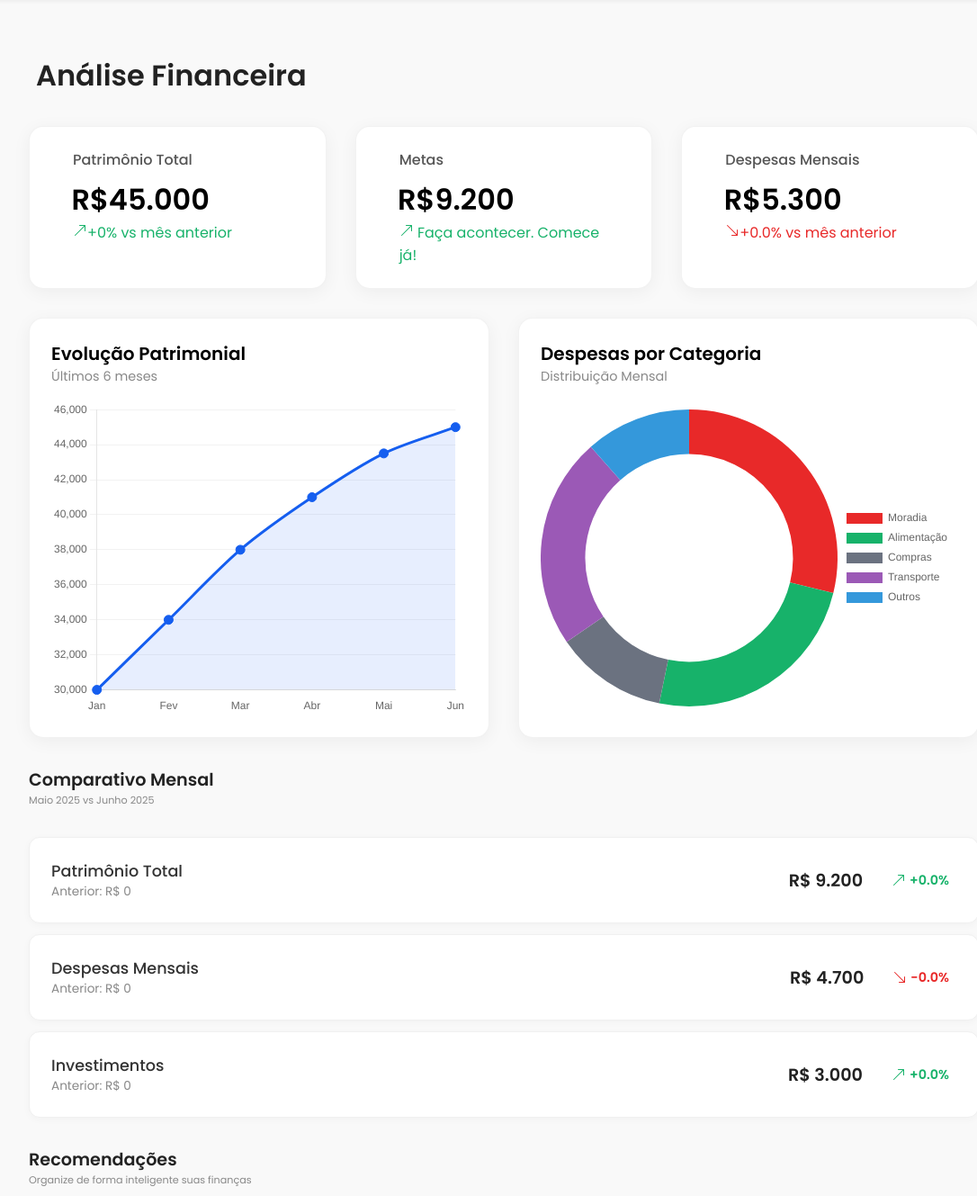
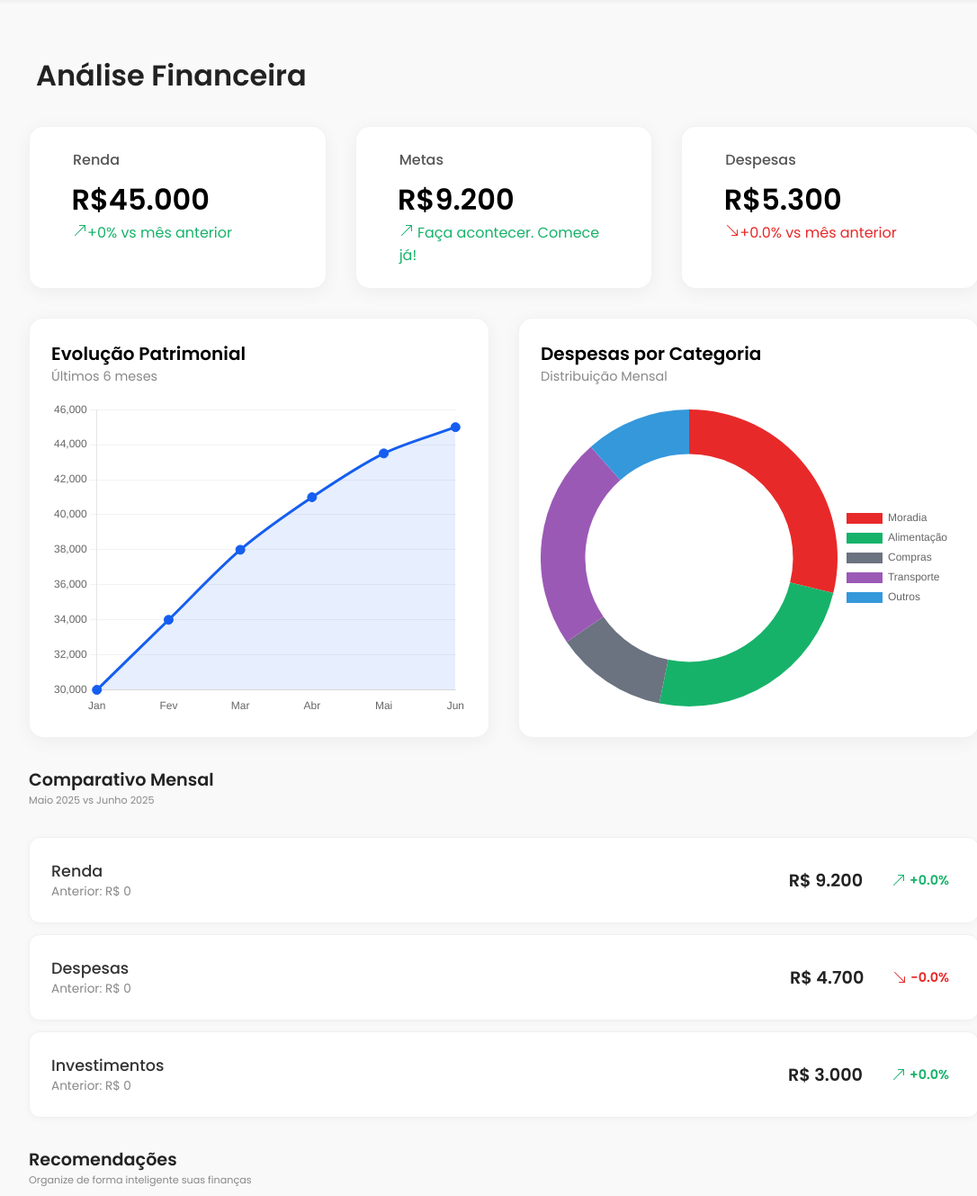
Before and after one commit to mauricio-m-dev/Gerenciador-Financeiro, a PHP site: page /View/Analise.php in a window 1280 px wide. Shown: the part 70-1399 px from the top of the page at 90% size, without its empty margins (80-1166 px from the left). Run offline with PHP 8.4, Linux system fonts and the light colour scheme; some libraries are stand-ins or nearby versions.

Commit message:
fix:Ajustes cards

```diff
--- a/View/Analise.php
+++ b/View/Analise.php
@@ -75,7 +75,7 @@
             <div class="geral-container">
 
                 <div class="geral-card-renda">
-                    <p class="mini">Patrimônio Total</p>
+                    <p class="mini">Renda</p>
                     <h2>R$45.000</h2>
                     <p class="green"><svg xmlns="http://www.w3.org/2000/svg" width="16" height="16" fill="currentColor"
                             class="bi bi-arrow-up-right" viewBox="0 0 16 16">
@@ -93,7 +93,7 @@
                         </svg> Faça acontecer. Comece já!</p>
                 </div>
                 <div class="geral-card-despesas">
-                    <p class="mini">Despesas Mensais</p>
+                    <p class="mini">Despesas </p>
                     <h2>R$5.300</h2>
                     <p class="red"><svg xmlns="http://www.w3.org/2000/svg" width="16" height="16" fill="currentColor"
                             class="bi bi-arrow-down-right" viewBox="0 0 16 16">
@@ -128,7 +128,7 @@
 
                 <div class="comparison-card">
                     <div class="comparison-details">
-                        <h3>Patrimônio Total</h3>
+                        <h3>Renda</h3>
                         <p class="prev-value">Anterior: R$ 0</p>
                     </div>
                     <div class="comparison-metrics">
@@ -145,7 +145,7 @@
 
                 <div class="comparison-card">
                     <div class="comparison-details">
-                        <h3>Despesas Mensais</h3>
+                        <h3>Despesas</h3>
                         <p class="prev-value">Anterior: R$ 0</p>
                     </div>
                     <div class="comparison-metrics">
```
